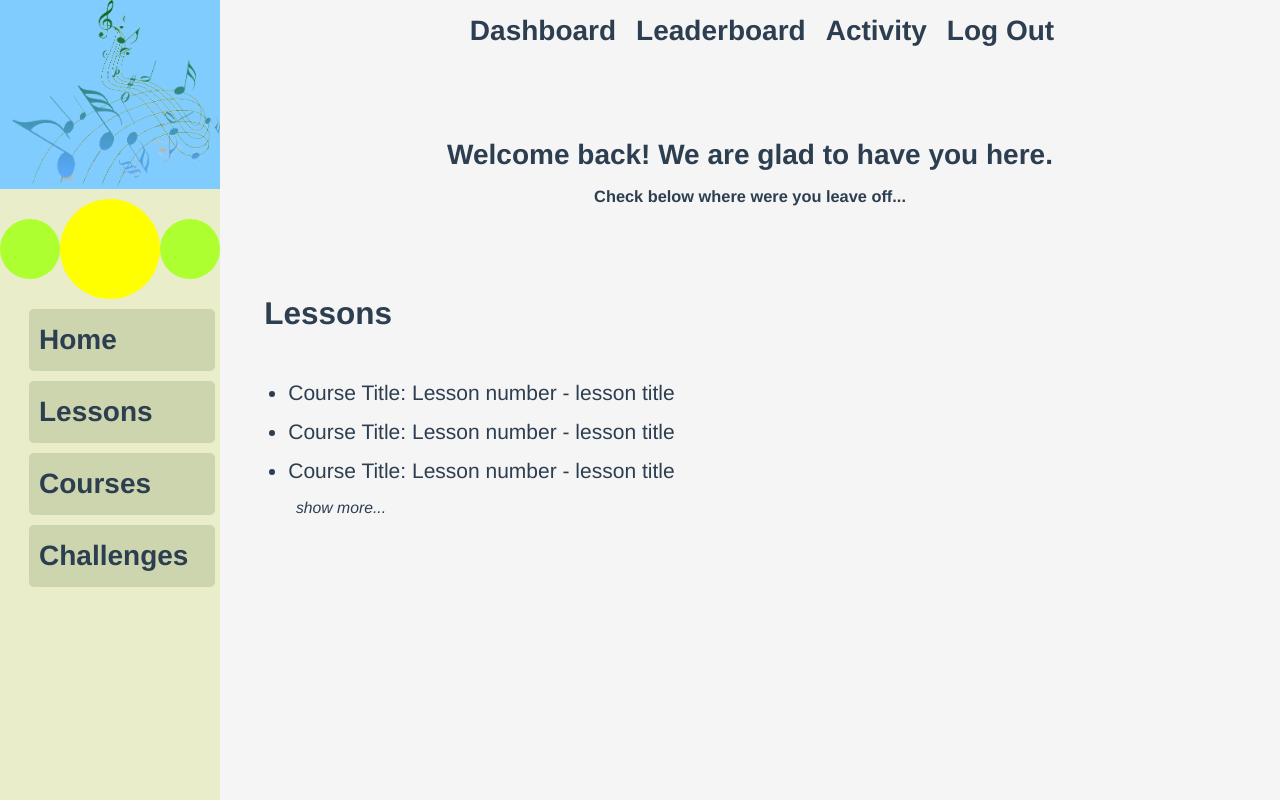
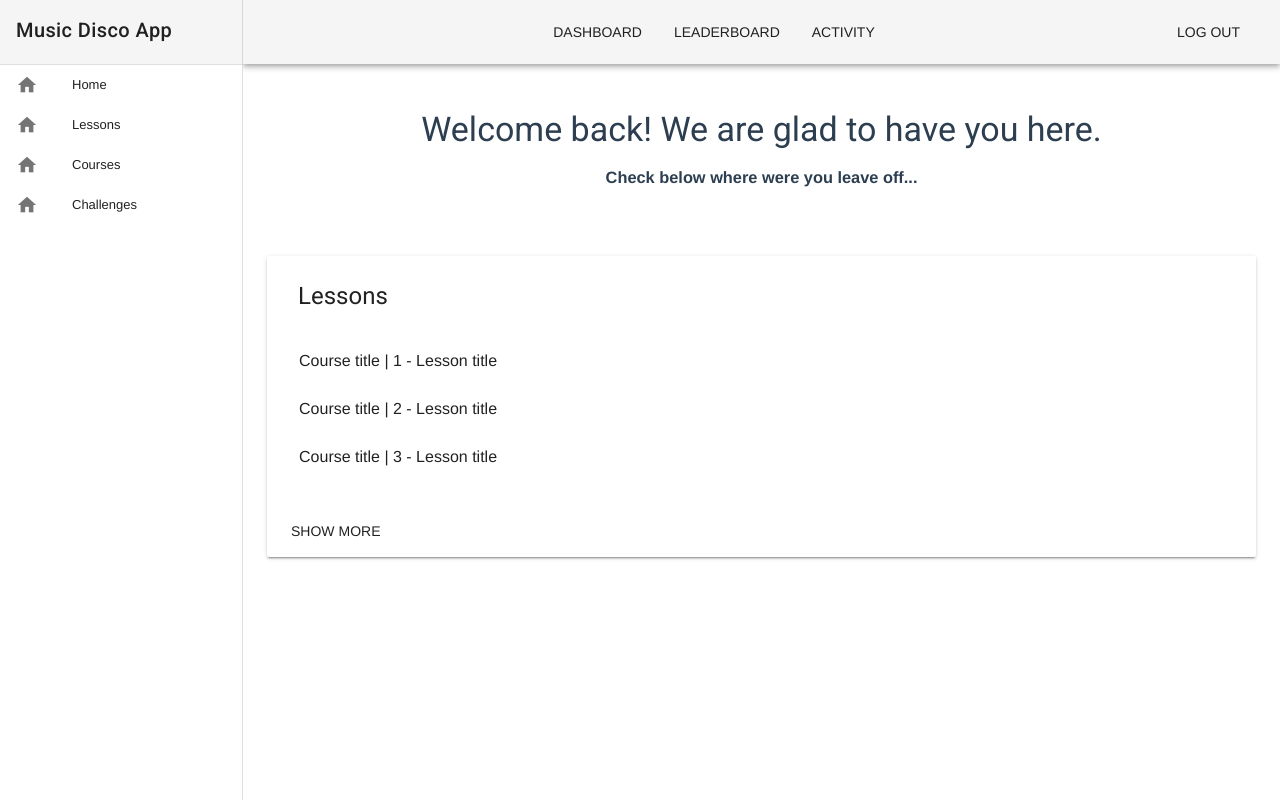
Before and after one commit to vvanovac/music-disco-app-client, a Vue app: page /#/ in a window 1280 px wide. Before the commit this address led to /#/home. Built offline with nearby package versions, Linux system fonts and the light colour scheme; no server answers.

Commit message:
modifying all components to use Vuetify

```diff
--- a/src/App.vue
+++ b/src/App.vue
@@ -76,7 +76,7 @@ body {
 
 .app-main {
   width: 100%;
-  background-color: whitesmoke;
+  background-color: white;
   justify-content: flex-end;
 }
 </style>
--- a/src/components/Home.lessons.vue
+++ b/src/components/Home.lessons.vue
@@ -1,45 +1,52 @@
 <template>
-  <div class="container">
-    <div class="header">
-      <h2>Lessons</h2>
-    </div>
-    <div class="list">
-      <ul>
-        <li>Course Title: Lesson number - lesson title</li>
-        <li>Course Title: Lesson number - lesson title</li>
-        <li>Course Title: Lesson number - lesson title</li>
-        <a href="#">show more...</a>
-      </ul>
-    </div>
-  </div>
+  <v-container fill-height>
+    <v-layout align-left>
+      <v-flex>
+        <v-card>
+          <v-card-title primary-title>
+            <div>
+              <h3 class="headline mb-0">Lessons</h3>
+              <v-list class="pt-0">
+                <v-list-tile
+                    class="list"
+                    v-for="item in items"
+                    :key="item.title"
+                >
+                  <v-list-tile-content>
+                    <v-list-tile-title>{{ item.courseTitle }} | {{ item.lessonNumber }} - {{ item.lessonTitle }}</v-list-tile-title>
+                  </v-list-tile-content>
+                </v-list-tile>
+              </v-list>
+            </div>
+          </v-card-title>
+
+          <v-card-actions>
+            <v-btn flat color="gray">show more</v-btn>
+          </v-card-actions>
+        </v-card>
+      </v-flex>
+    </v-layout>
+  </v-container>
 </template>
 
 <script>
 export default {
-name: "Home.lessons"
+  name: "Home.lessons",
+  data () {
+    return {
+      items: [
+        { courseTitle: 'Course title', lessonNumber: '1', lessonTitle: 'Lesson title' },
+        { courseTitle: 'Course title', lessonNumber: '2', lessonTitle: 'Lesson title' },
+        { courseTitle: 'Course title', lessonNumber: '3', lessonTitle: 'Lesson title' }
+      ],
+    }
+  }
 }
 </script>
 
 <style scoped>
-.container {
-  font-size: 1.5em;
+.headline {
+  padding: 0 15px 25px;
+  text-align: left;
 }
-.header, .list, a {
-  display: flex;
-  flex-direction: row;
-  justify-content: flex-start;
-  padding: 2%;
-}
-
-li {
-  padding: 2% 0;
-}
-
-a, a:active {
-  font-style: italic;
-  font-size: 0.75em;
-  text-decoration: none;
-  color: inherit;
-}
-
 </style>
--- a/src/components/Home.navbar.vue
+++ b/src/components/Home.navbar.vue
@@ -1,14 +1,18 @@
 <template>
-  <nav class="navigation">
-    <ul>
-      <li class="item"><button class="nav-button">Dashboard</button></li>
-      <li class="item"><button class="nav-button">Leaderboard</button></li>
-      <li class="item"><button class="nav-button">Activity</button></li>
-      <li class="item"><button class="nav-button"
-                               @click="$router.push({ name: 'login' })"
-      >Log Out</button></li>
-    </ul>
-  </nav>
+  <v-toolbar>
+    <v-spacer></v-spacer>
+    <v-toolbar-items class="hidden-sm-and-down">
+      <v-btn flat>Dashboard</v-btn>
+      <v-btn flat>Leaderboard</v-btn>
+      <v-btn flat>Activity</v-btn>
+    </v-toolbar-items>
+    <v-spacer></v-spacer>
+    <v-toolbar-items class="hidden-sm-and-down">
+      <v-btn flat
+             @click="$router.push({name: 'login'})"
+      >Log Out</v-btn>
+    </v-toolbar-items>
+  </v-toolbar>
 </template>
 
 <script>
@@ -18,38 +22,4 @@ export default {
 </script>
 
 <style scoped>
-.navigation {
-  background-color: whitesmoke;
-}
-ul {
-  list-style-type: none;
-}
-
-a, a:active {
-  text-decoration: none;
-  color: inherit;
-}
-
-.item {
-  display: inline-block;
-  flex-direction: row;
-  justify-content: space-between;
-  align-items: center;
-}
-
-.nav-button {
-  display: inline-block;
-  flex-direction: row;
-  justify-content: space-between;
-  align-items: center;
-  border-radius: 5px;
-  padding: 15px 10px;
-  font-weight: bold;
-  font-size: 2em;
-}
-
-.nav-button:hover {
-  background-color: #b7b7a4;
-}
-
 </style>
--- a/src/components/Home.welcome.message.vue
+++ b/src/components/Home.welcome.message.vue
@@ -1,9 +1,12 @@
 <template>
-  <div class="container">
-    <h1>Welcome back! We are glad to have you here.</h1>
-    <br>
-    <h3>Check below where were you leave off...</h3>
-  </div>
+  <v-container fill-height>
+    <v-layout align-center>
+      <v-flex>
+        <h1 class="display-1">Welcome back! We are glad to have you here.</h1>
+        <h3 class="display-0">Check below where were you leave off...</h3>
+      </v-flex>
+    </v-layout>
+  </v-container>
 </template>
 
 <script>
@@ -11,3 +14,14 @@ export default {
   name: "home.welcome.message"
 }
 </script>
+
+<style scoped>
+.display-1 {
+  padding-bottom: 1%;
+}
+
+.display-0 {
+  padding-top: 1%;
+}
+
+</style>
--- a/src/components/Sidebar.vue
+++ b/src/components/Sidebar.vue
@@ -1,105 +1,54 @@
 <template>
-  <div class="sidebar">
-    <div class="sidebar-top">
-      <img src="../assets/sidebar-top-image.png" alt="">
-    </div>
-    <div class="sidebar-main">
-      <div class="sidebar-user">
-        <div class="settings"></div>
-        <div class="user"></div>
-        <div class="notifications"></div>
-      </div>
-      <div class="sidebar-navbar">
-        <nav class="navigation">
-          <ul>
-            <li class="item"><a href="#">Home</a></li>
-            <li class="item"><a href="#">Lessons</a></li>
-            <li class="item"><a href="#">Courses</a></li>
-            <li class="item"><a href="#">Challenges</a></li>
-          </ul>
-        </nav>
-      </div>
-    </div>
-  </div>
+  <v-navigation-drawer permanent>
+    <v-toolbar flat>
+      <v-list>
+        <v-list-tile>
+          <v-list-tile-title class="title">
+            Music Disco App
+          </v-list-tile-title>
+        </v-list-tile>
+      </v-list>
+    </v-toolbar>
+
+    <v-divider></v-divider>
+
+    <v-list dense class="pt-0">
+      <v-list-tile
+          class="list"
+          v-for="item in items"
+          :key="item.title"
+      >
+        <v-list-tile-action>
+          <v-icon>{{ item.icon }}</v-icon>
+        </v-list-tile-action>
+
+        <v-list-tile-content>
+          <v-list-tile-title>{{ item.title }}</v-list-tile-title>
+        </v-list-tile-content>
+      </v-list-tile>
+    </v-list>
+  </v-navigation-drawer>
 </template>
 
 <script>
-
 export default {
-  name: "Sidebar"
+  name: 'Sidebar',
+  data () {
+    return {
+      items: [
+        { title: 'Home', icon: 'home' },
+        { title: 'Lessons', icon: 'home' }, //book-music
+        { title: 'Courses', icon: 'home' }, //box-music
+        { title: 'Challenges', icon: 'home' } //award
+      ],
+      right: null
+    }
+  }
 }
 </script>
 
 <style scoped>
-.sidebar-top {
-  background-color: #80ccff;
+.list:hover {
+  background-color: #f5f5f5;
 }
-
-.sidebar-top > img {
-  width: 100%;
-}
-
-.sidebar-main {
-  margin: 10px 0;
-  background-color: #e9edc9;
-}
-
-.sidebar-user {
-  display: flex;
-  flex-direction: row;
-  justify-content: space-around;
-  align-items: center;
-}
-
-.settings {
-  background-color: greenyellow;
-  width: 60px;
-  height: 60px;
-  border-radius: 50%;
-}
-
-.user {
-  background-color: yellow;
-  width: 100px;
-  height: 100px;
-  border-radius: 50%;
-}
-
-.notifications {
-  background-color: greenyellow;
-  width: 60px;
-  height: 60px;
-  border-radius: 50%;
-}
-
-.sidebar-navbar {
-  margin-top: 10px;
-}
-
-.navigation > ul {
-  list-style-type: none;
-}
-
-a, a:active {
-  text-decoration: none;
-  color: inherit;
-}
-
-.item {
-  display: flex;
-  flex-direction: column;
-  justify-content: center;
-  align-items: flex-start;
-  background-color: #ccd5ae;
-  border-radius: 5px;
-  margin: 10px 5px;
-  padding: 15px 10px;
-  font-weight: bold;
-  font-size: 2em;
-}
-
-.item:hover {
-  background-color: #b7b7a4;
-}
-
 </style>
--- a/src/pages/Home.vue
+++ b/src/pages/Home.vue
@@ -23,7 +23,7 @@ export default {
 
 <style scoped>
 .welcome-message {
-  margin: 5% auto auto;
+  margin: 2% auto auto;
 }
 
 .lessons {
--- a/src/pages/Login.vue
+++ b/src/pages/Login.vue
@@ -3,9 +3,7 @@
     <v-parallax src="https://cdn.vuetifyjs.com/images/parallax/material.jpg"></v-parallax>
     <v-btn
         class="registerButton"
-        x-large
-        outlined
-        rounded
+        round=true
         @click="$router.push({name: 'register'})"
     >
       Register
@@ -29,18 +27,14 @@
         ></v-text-field>
         <v-btn
             class="loginButtons"
-            x-large
-            outlined
-            rounded
+            round=true
             @click="login"
         >
           Log in
         </v-btn>
         <v-btn
             class="loginButtons"
-            x-large
-            outlined
-            rounded
+            round=true
             @click="clear"
         >
           Clear
--- a/src/pages/Register.vue
+++ b/src/pages/Register.vue
@@ -3,9 +3,7 @@
     <v-parallax src="https://cdn.vuetifyjs.com/images/parallax/material.jpg"></v-parallax>
     <v-btn
         class="loginButton"
-        x-large
-        outlined
-        rounded
+        round=true
         @click="$router.push({name: 'login'})"
     >
       Log In
@@ -35,18 +33,14 @@
         />
         <v-btn
             class="registerButtons"
-            x-large
-            outlined
-            rounded
+            round=true
             @click="register"
         >
           Register
         </v-btn>
         <v-btn
             class="registerButtons"
-            x-large
-            outlined
-            rounded
+            round=true
             @click="clear"
         >
           Clear
```
Also changed, not shown: 1 other file (tests, documents, lock files or other folders).
